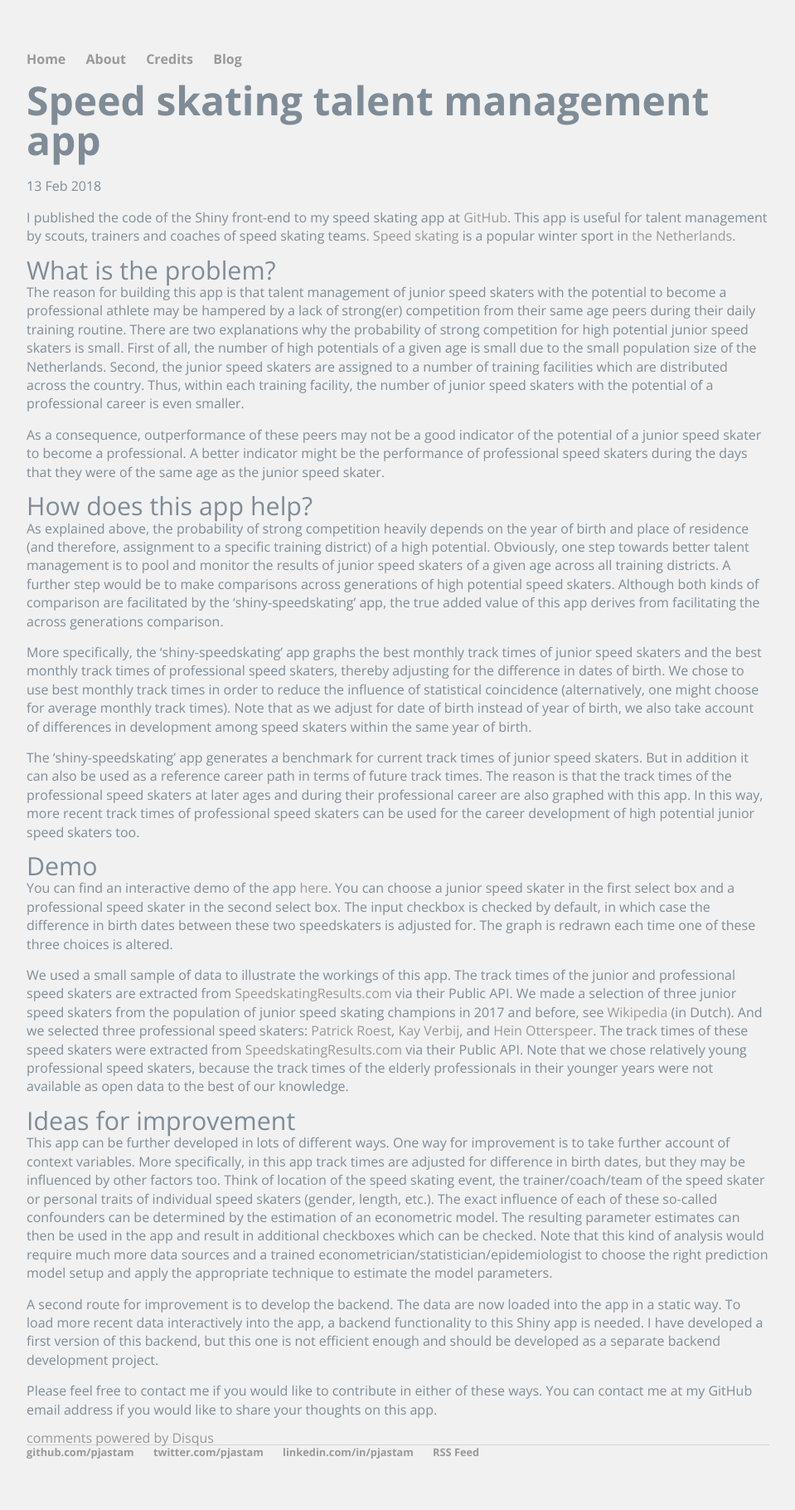
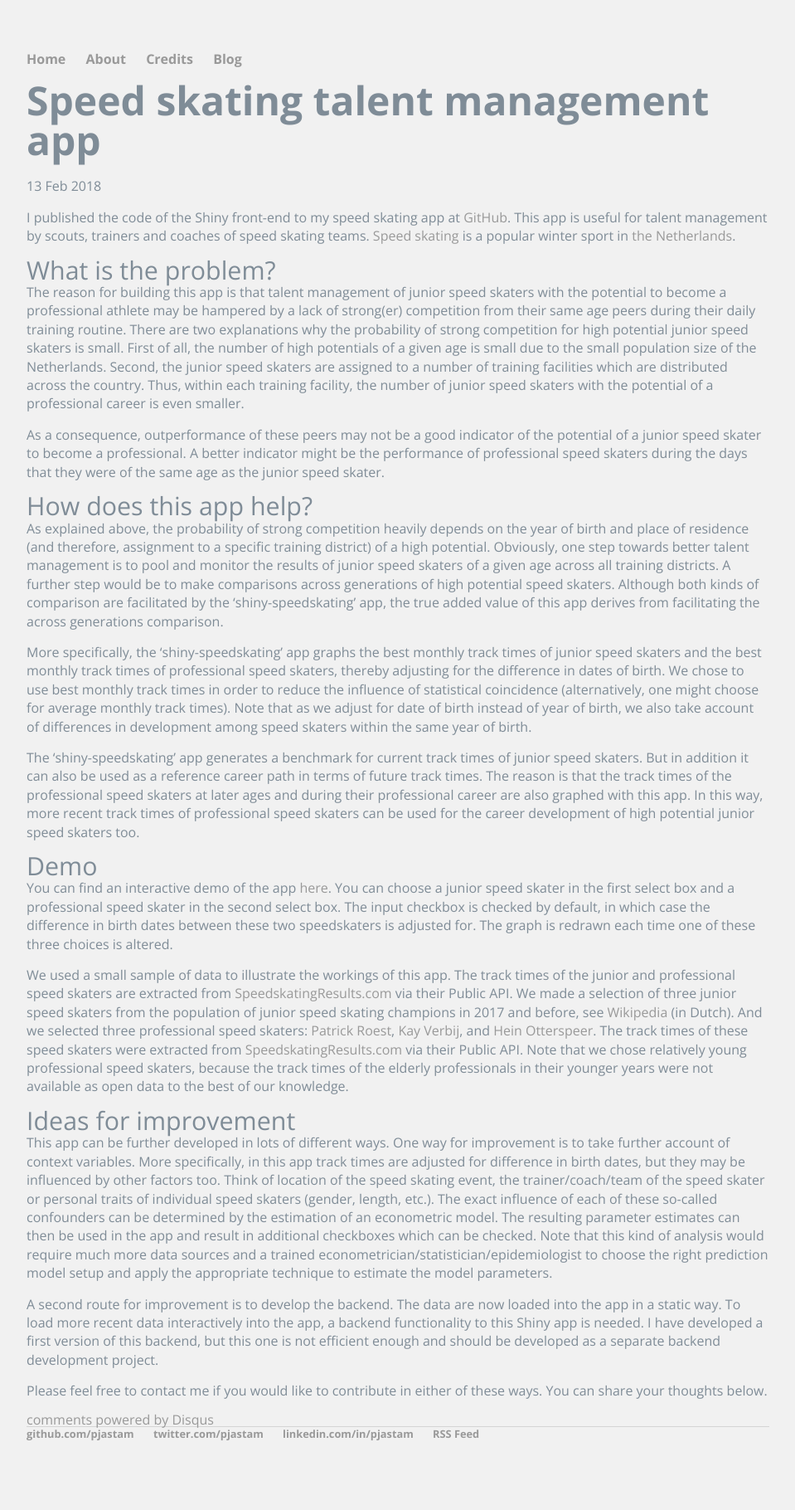
Before and after one commit to pjastam/pjastam.github.io, a Jekyll site: the page built from _posts/2018-02-13-speed-skating-talent-management-app.md, in a window 1280 px wide. Shown: the whole page at 83% size, without its empty margins (160-1119 px from the left). Built offline with Jekyll 4.4.1, drawn with Linux system fonts in a browser that asks for light colours; some web fonts are replaced; comment, search, counter and statistics services are not loaded; after the commit the page ends 1797 px from its top, so only the background shows below that.

Commit message:
Update text

```diff
--- a/_posts/2018-02-13-speed-skating-talent-management-app.md
+++ b/_posts/2018-02-13-speed-skating-talent-management-app.md
@@ -32,4 +32,4 @@ This app can be further developed in lots of different ways. One way for improve
 
 A second route for improvement is to develop the backend. The data are now loaded into the app in a static way. To load more recent data interactively into the app, a backend functionality to this Shiny app is needed. I have developed a first version of this backend, but this one is not efficient enough and should be developed as a separate backend development project.
 
-Please feel free to contact me if you would like to contribute in either of these ways. You can contact me at my GitHub email address if you would like to share your thoughts on this app.
+Please feel free to contact me if you would like to contribute in either of these ways. You can share your thoughts below.
```
